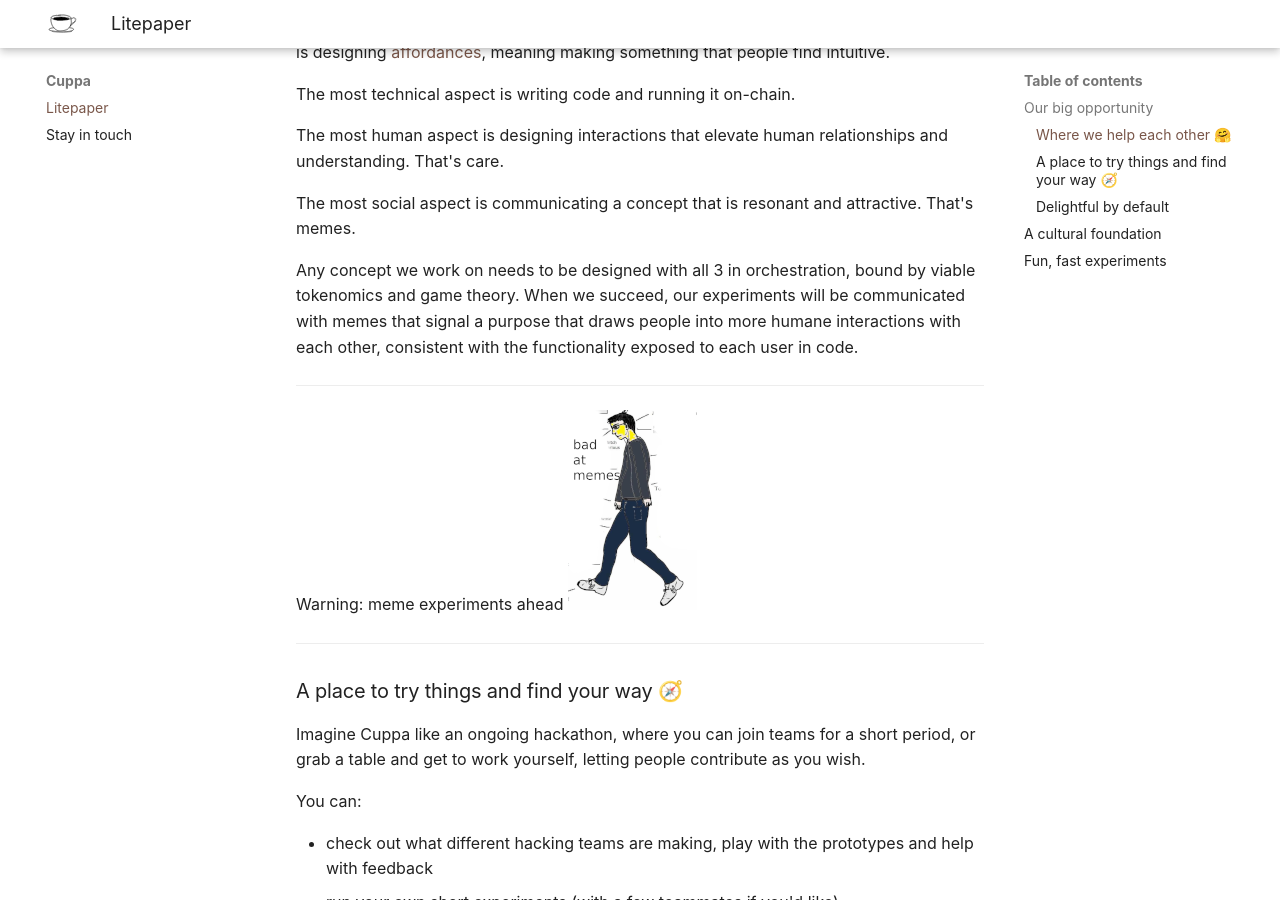
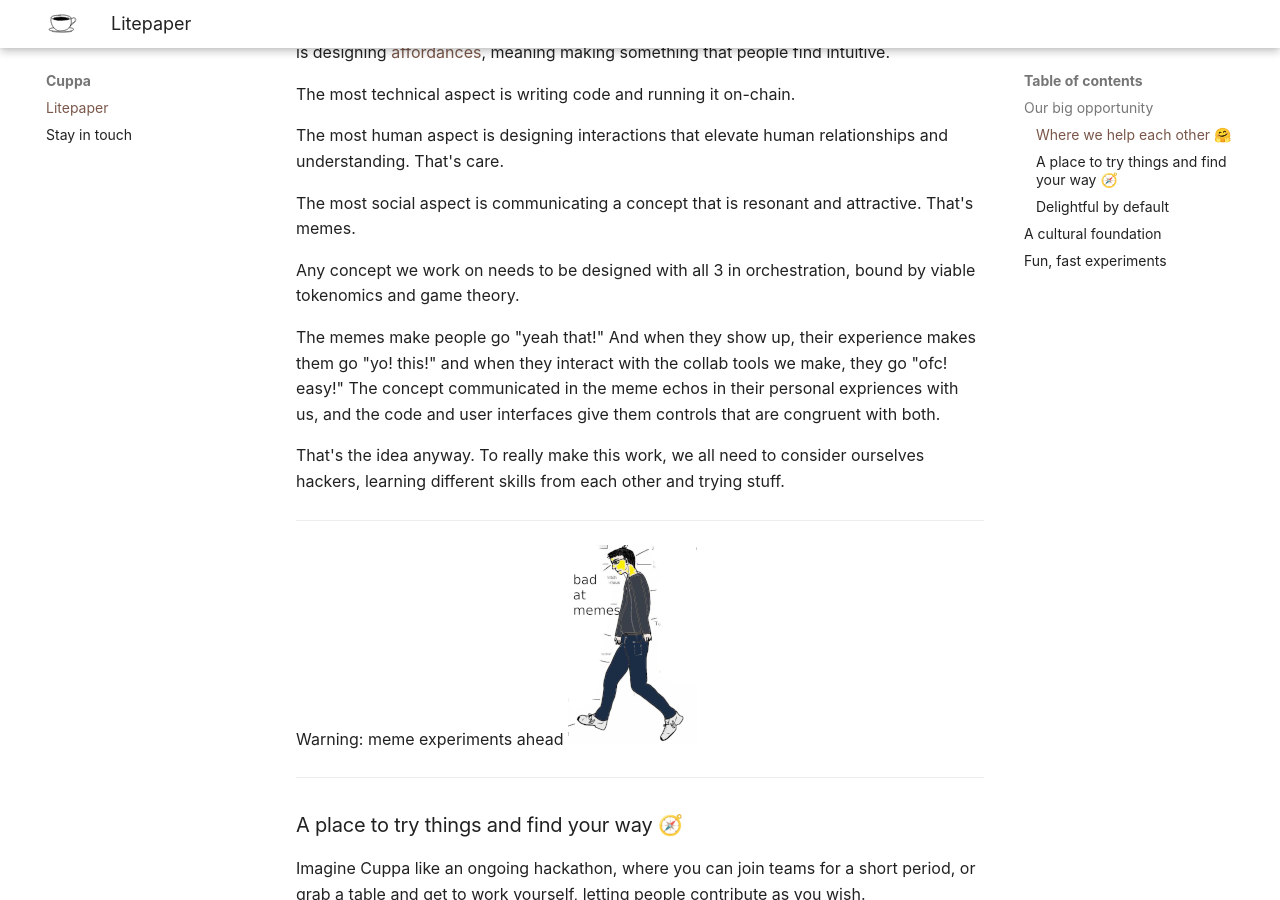
Before and after one commit to saintsal/cuppa.cc, an MkDocs documentation site: the page built from docs/litepaper.md, in a window 1280 px wide and 900 px high, scrolled down 1000 px. Built offline with MkDocs 1.6.1 and Material for MkDocs 9.7.7, drawn with Linux system fonts in a browser that asks for light colours.

Commit message:
phrasing

```diff
--- a/docs/litepaper.md
+++ b/docs/litepaper.md
@@ -20,7 +20,11 @@
 
 The most social aspect is communicating a concept that is resonant and attractive.  That's memes.
 
-Any concept we work on needs to be designed with all 3 in orchestration, bound by viable tokenomics and game theory.  When we succeed, our experiments will be communicated with memes that signal a purpose that draws people into more humane interactions with each other, consistent with the functionality exposed to each user in code.
+Any concept we work on needs to be designed with all 3 in orchestration, bound by viable tokenomics and game theory.
+
+The memes make people go "yeah that!" And when they show up, their experience makes them go "yo! this!" and when they interact with the collab tools we make, they go "ofc! easy!"  The concept communicated in the meme echos in their personal expriences with us, and the code and user interfaces give them controls that are congruent with both.
+
+That's the idea anyway. To really make this work, we all need to consider ourselves hackers, learning different skills from each other and trying stuff.
 
 
 ----
```
